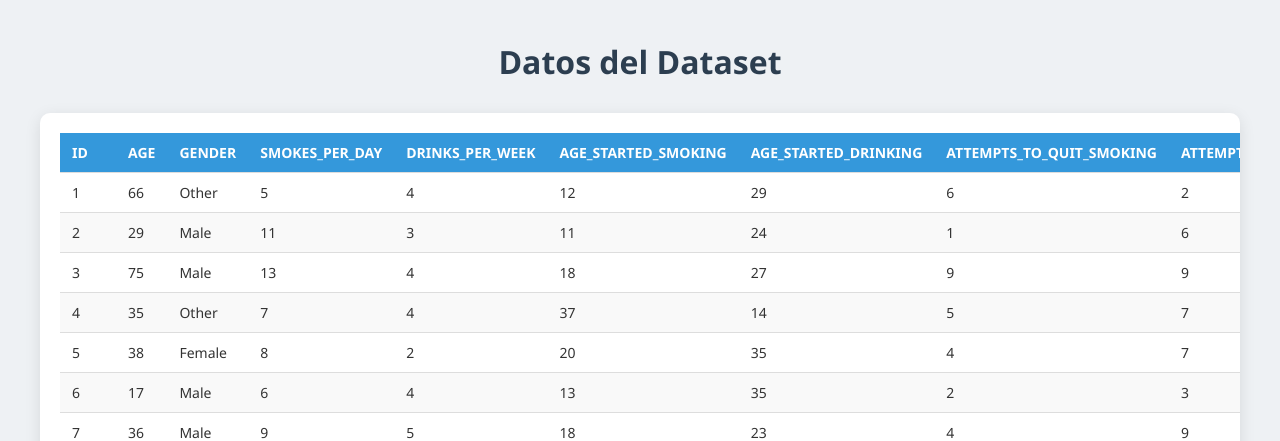
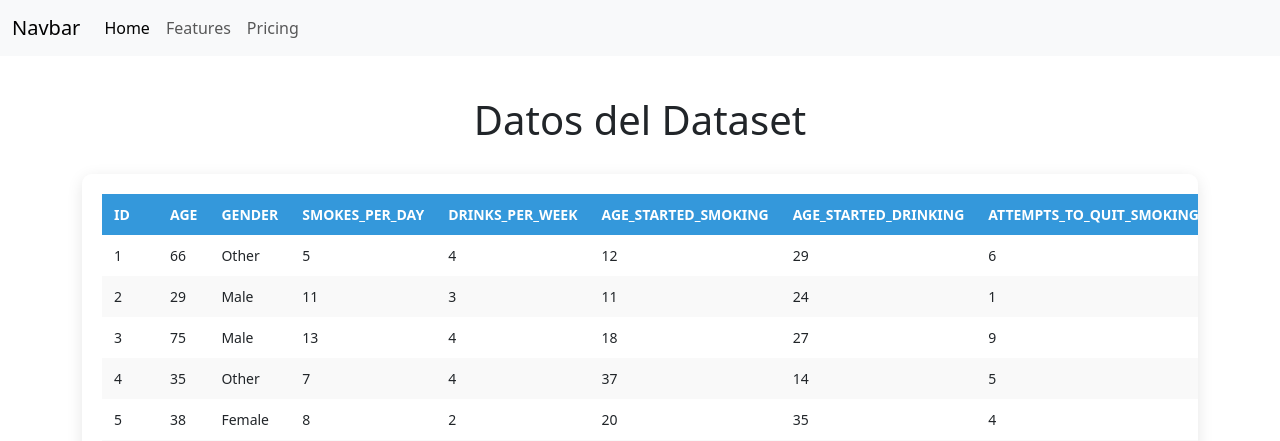
Before and after one commit to Delf04/Tp3-Flask, a Flask app: page / in a window 1280 px wide. Shown: the top 441 px of the page. Run offline with Flask 3, Linux system fonts and the light colour scheme; data comes from the database, SQL or seed files in the repository.

Commit message:
navbar index

```diff
--- a/templates/base.html
+++ b/templates/base.html
@@ -4,7 +4,10 @@
     <meta charset="UTF-8">
     <meta name="viewport" content="width=device-width, initial-scale=1.0">
     <link rel="stylesheet" href="{{ url_for('static', filename='css/main.css') }}">
-    {% block head %} {% endblock %}
+    {% block head %}
+    <link href="https://cdn.jsdelivr.net/npm/bootstrap@5.3.6/dist/css/bootstrap.min.css" rel="stylesheet" integrity="sha384-4Q6Gf2aSP4eDXB8Miphtr37CMZZQ5oXLH2yaXMJ2w8e2ZtHTl7GptT4jmndRuHDT" crossorigin="anonymous">
+    <script src="https://cdn.jsdelivr.net/npm/bootstrap@5.3.6/dist/js/bootstrap.bundle.min.js" integrity="sha384-j1CDi7MgGQ12Z7Qab0qlWQ/Qqz24Gc6BM0thvEMVjHnfYGF0rmFCozFSxQBxwHKO" crossorigin="anonymous"></script>
+    {% endblock %}
 </head>
 <body>
     {% block body %} {% endblock %}
--- a/templates/index.html
+++ b/templates/index.html
@@ -4,8 +4,32 @@
     <meta charset="UTF-8">
     <title>Datos de Personas con Adicciones</title>
     <link rel="stylesheet" href="{{ url_for('static', filename='css/style.css') }}">
+    <link href="https://cdn.jsdelivr.net/npm/bootstrap@5.3.6/dist/css/bootstrap.min.css" rel="stylesheet" integrity="sha384-4Q6Gf2aSP4eDXB8Miphtr37CMZZQ5oXLH2yaXMJ2w8e2ZtHTl7GptT4jmndRuHDT" crossorigin="anonymous">
+    <script src="https://cdn.jsdelivr.net/npm/bootstrap@5.3.6/dist/js/bootstrap.bundle.min.js" integrity="sha384-j1CDi7MgGQ12Z7Qab0qlWQ/Qqz24Gc6BM0thvEMVjHnfYGF0rmFCozFSxQBxwHKO" crossorigin="anonymous"></script>
+
 </head>
 <body>
+    <nav class="navbar navbar-expand-lg bg-body-tertiary">
+  <div class="container-fluid">
+    <a class="navbar-brand" href="#">Navbar</a>
+    <button class="navbar-toggler" type="button" data-bs-toggle="collapse" data-bs-target="#navbarNav" aria-controls="navbarNav" aria-expanded="false" aria-label="Toggle navigation">
+      <span class="navbar-toggler-icon"></span>
+    </button>
+    <div class="collapse navbar-collapse" id="navbarNav">
+      <ul class="navbar-nav">
+        <li class="nav-item">
+          <a class="nav-link active" aria-current="page" href="#">Home</a>
+        </li>
+        <li class="nav-item">
+          <a class="nav-link" href="#">Features</a>
+        </li>
+        <li class="nav-item">
+          <a class="nav-link" href="#">Pricing</a>
+        </li>
+      </ul>
+    </div>
+  </div>
+</nav>
     <div class="container">
         <header>
             <h1>Datos del Dataset</h1>
```
